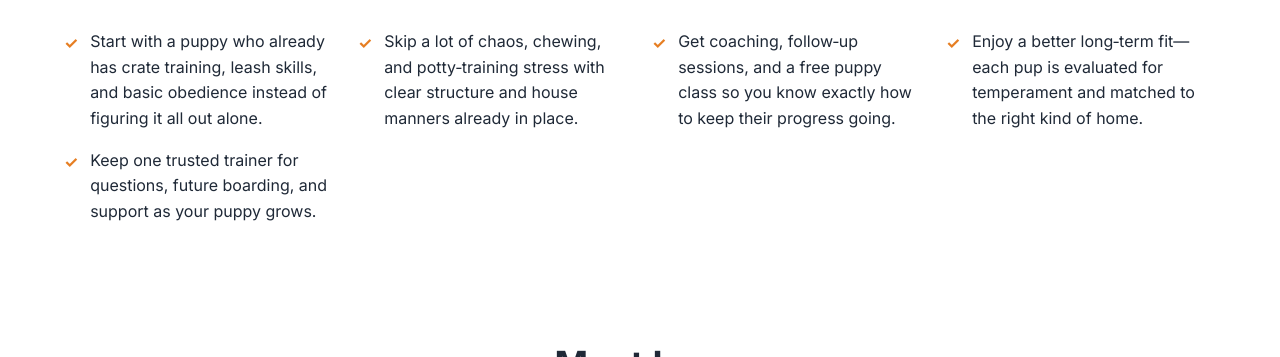
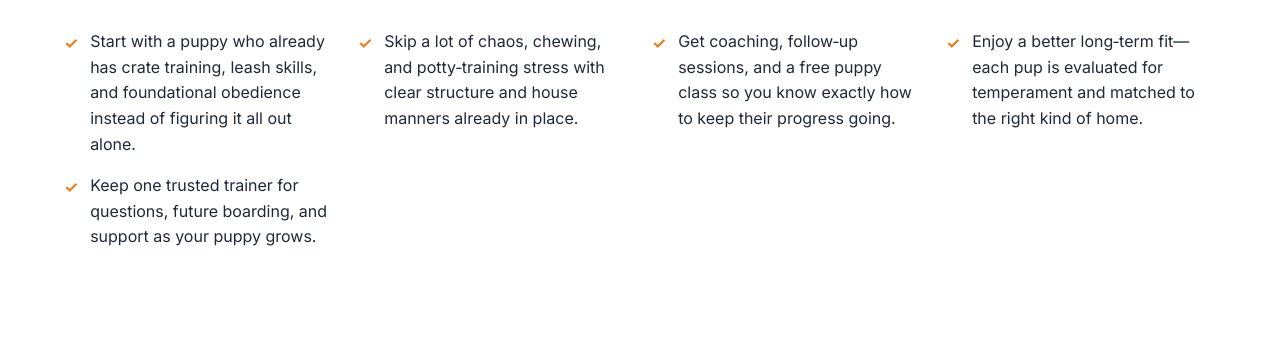
Before and after one commit to lorenzoking/CrownedK9sWebsite, a website: page puppy-rehoming/index.html in a window 1280 px wide. Shown: the part 770-1127 px from the top of the page. Drawn offline with Linux system fonts and the light colour scheme.

Commit message:
Change basic obedience to foundational obedience

```diff
--- a/puppy-rehoming/index.html
+++ b/puppy-rehoming/index.html
@@ -84,7 +84,7 @@
         <h2 class="section-title">Why Choose a Crowned K9s Rehome Pup?</h2>
         <p class="section-subtext">Not all puppies start the same. Ours come with training, structure, and support so raising them feels easier.</p>
         <ul class="feature-list">
-          <li>Start with a puppy who already has crate training, leash skills, and basic obedience instead of figuring it all out alone.</li>
+          <li>Start with a puppy who already has crate training, leash skills, and foundational obedience instead of figuring it all out alone.</li>
           <li>Skip a lot of chaos, chewing, and potty‑training stress with clear structure and house manners already in place.</li>
           <li>Get coaching, follow‑up sessions, and a free puppy class so you know exactly how to keep their progress going.</li>
           <li>Enjoy a better long‑term fit—each pup is evaluated for temperament and matched to the right kind of home.</li>
```
